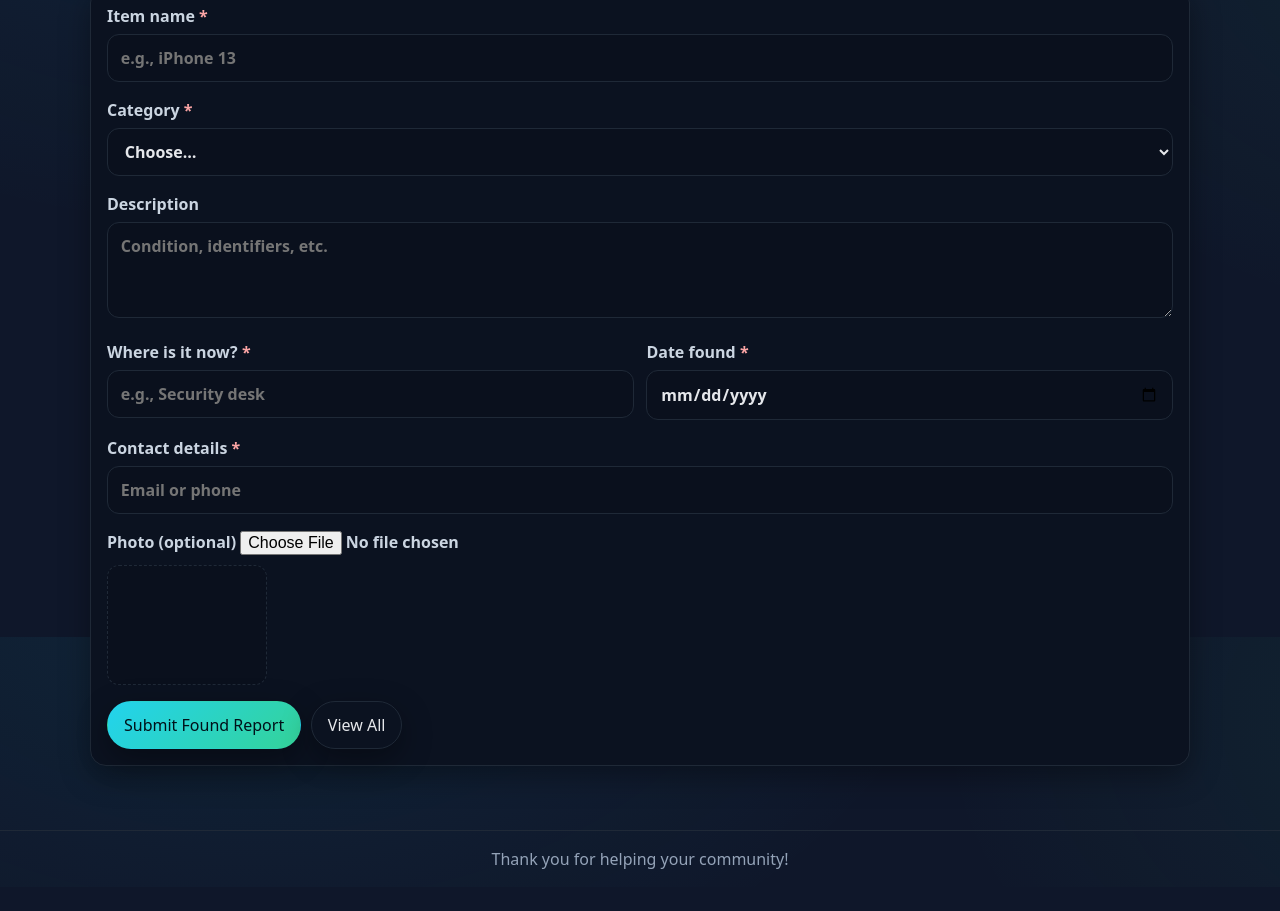
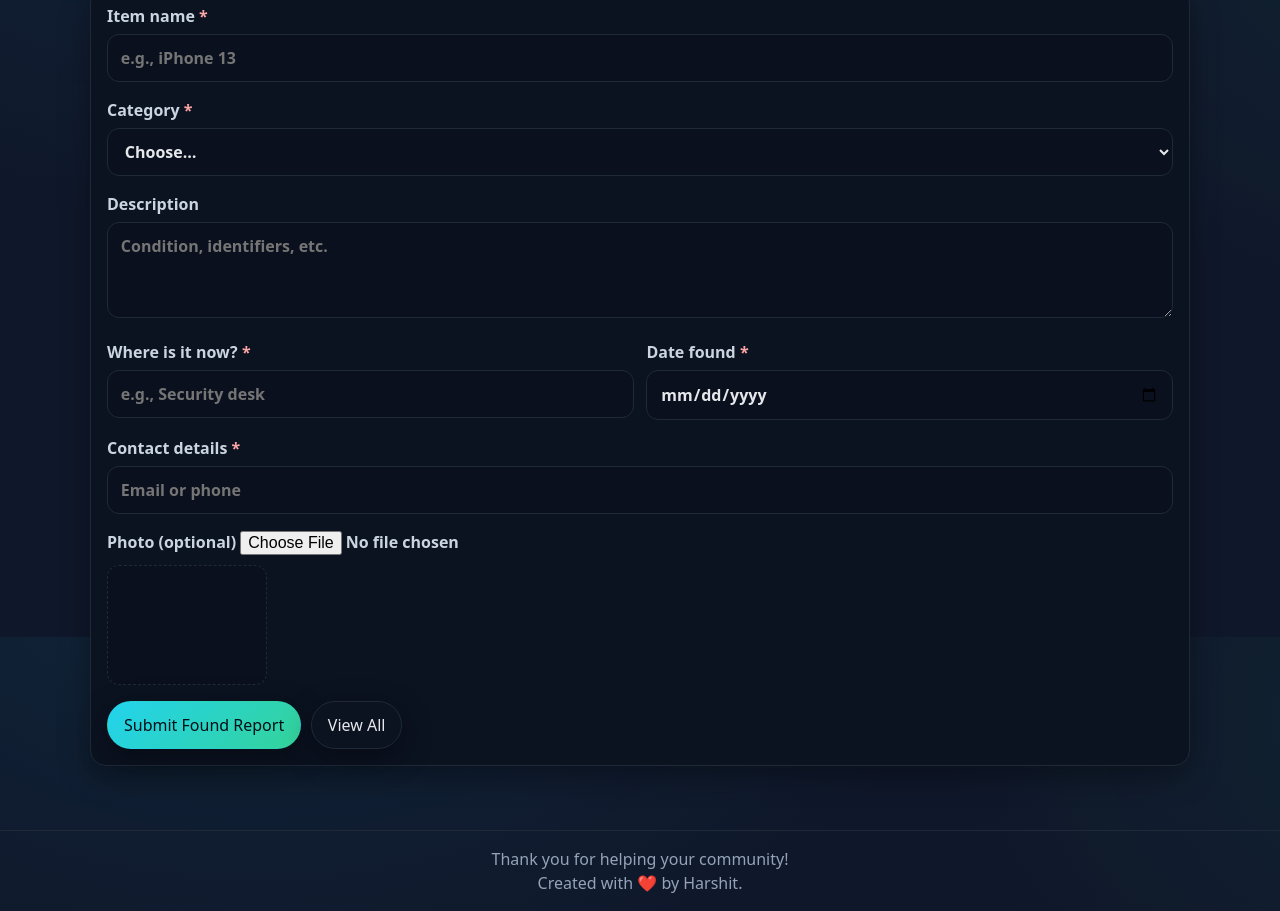
Before and after one commit to Harshit-bit-tech/Lost-Found-campus-portal, a plain HTML site: page found.html in a window 1280 px wide. Shown: the part 163-1074 px from the top of the page. Before the commit the page ends 1050 px from the top, so only its background shows below. Drawn offline with Linux system fonts and the light colour scheme.

Commit message:
Update found.html

```diff
--- a/found.html
+++ b/found.html
@@ -77,7 +77,7 @@
     </form>
   </main>
 
-  <footer class="footer">Thank you for helping your community!</footer>
+  <footer class="footer">Thank you for helping your community!<p>Created with ❤️ by Harshit.</p></footer>
   <script src="script.js"></script>
 </body>
 </html>
```
